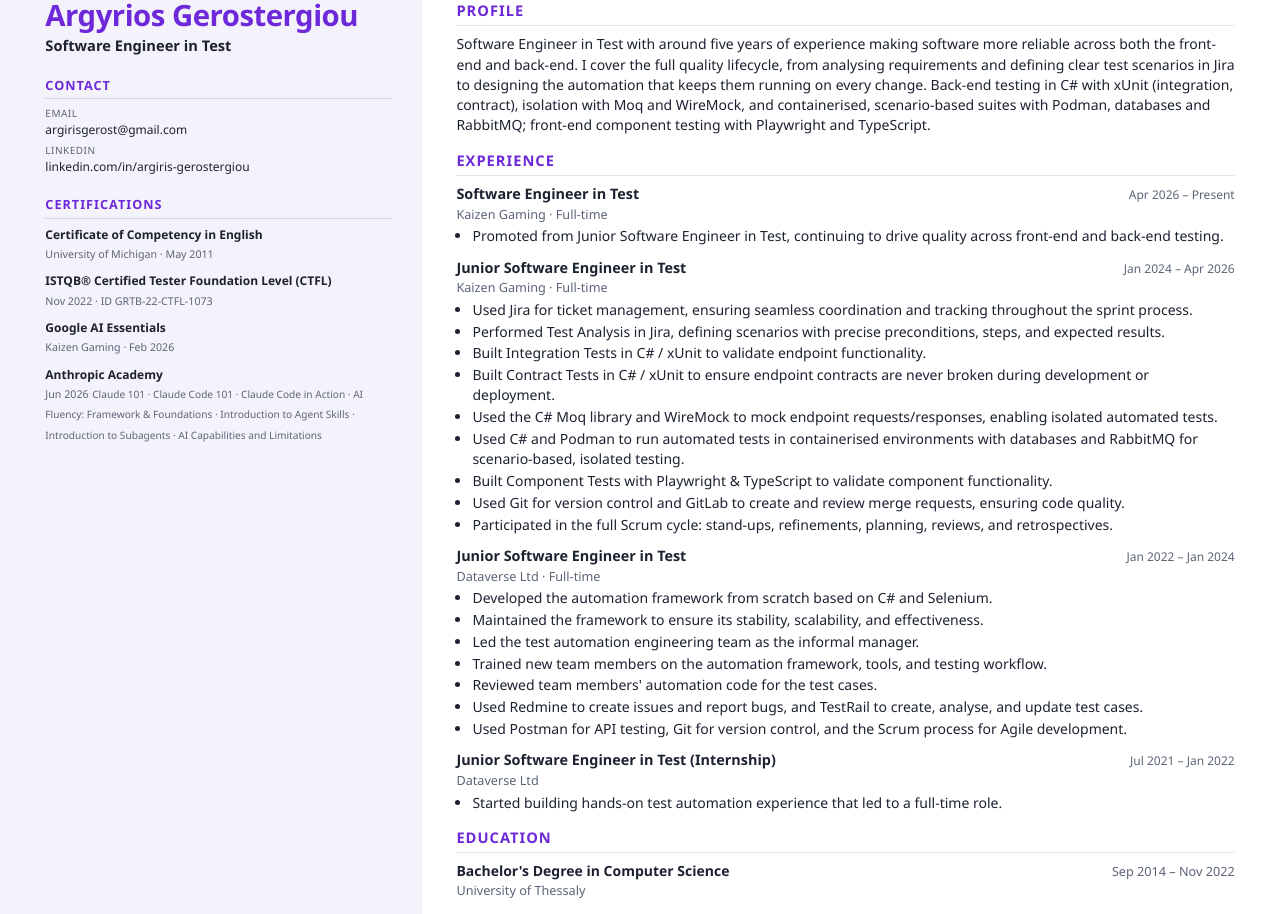
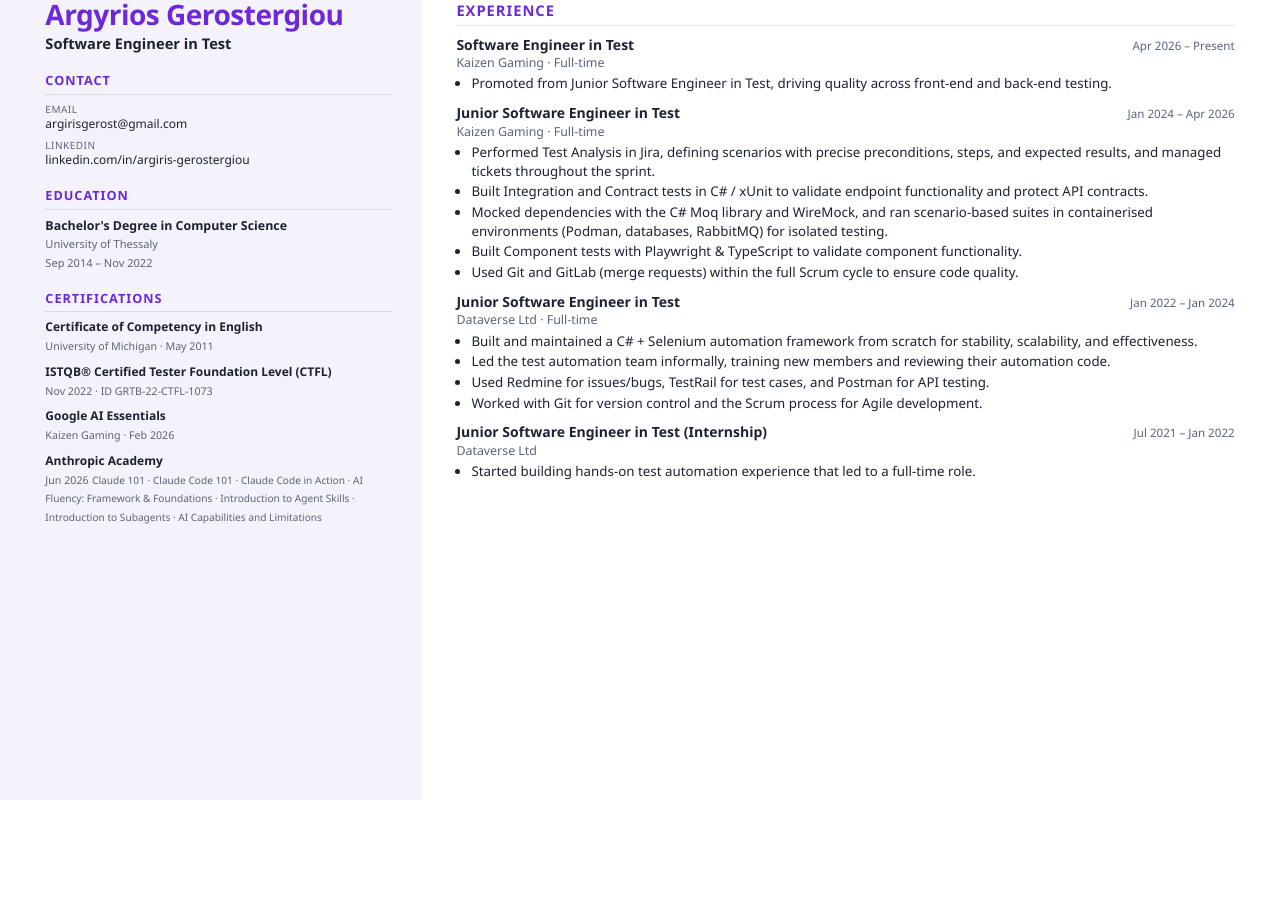
Before and after one commit to argirisgerost/Curriculum-Vitae, a plain HTML site: page assets/cv.html in a window 1280 px wide. After the commit the page ends 800 px from the top, so only its background shows below. Drawn offline with Linux system fonts and the light colour scheme.

Commit message:
CV: move Education to sidebar, drop Profile, condense Experience to one page

```diff
--- a/assets/cv.html
+++ b/assets/cv.html
@@ -3,28 +3,30 @@
 <head>
 <meta charset="UTF-8" />
 <style>
-  @page { size: A4; margin: 14mm 0; }
+  @page { size: A4; margin: 13mm 0; }
   * { box-sizing: border-box; margin: 0; padding: 0; }
-  :root { --accent: #6d28d9; --accent-2: #7c4ddb; --text: #1c2230; --muted: #5b6577; --line: #e2e5ec; --side: #f4f2fb; --sideW: 33%; }
+  :root { --accent: #6d28d9; --text: #1c2230; --muted: #5b6577; --line: #e2e5ec; --side: #f4f2fb; --sideW: 33%; }
   html { -webkit-print-color-adjust: exact; print-color-adjust: exact; }
   body {
     font-family: 'Segoe UI', Arial, Helvetica, sans-serif; color: var(--text);
-    font-size: 10.5pt; line-height: 1.45; position: relative;
-    /* continuous left sidebar stripe on every page */
+    font-size: 10pt; line-height: 1.4; position: relative;
     background: linear-gradient(to right, var(--side) 0 var(--sideW), #fff var(--sideW) 100%);
   }
 
-  /* ---------- LEFT SIDEBAR (page 1 only) ---------- */
+  /* ---------- LEFT SIDEBAR ---------- */
   .sidebar { position: absolute; top: 0; left: 0; width: var(--sideW); padding: 0 8mm 0 12mm; }
-  .sidebar .name { font-size: 22pt; font-weight: 800; letter-spacing: -.5px; line-height: 1.05; color: var(--accent); }
+  .sidebar .name { font-size: 21pt; font-weight: 800; letter-spacing: -.5px; line-height: 1.05; color: var(--accent); }
   .sidebar .role { font-weight: 700; font-size: 11pt; margin-top: 4px; color: var(--text); }
 
-  .side-block { margin-top: 20px; }
+  .side-block { margin-top: 18px; }
   .side-block h3 { font-size: 9.5pt; text-transform: uppercase; letter-spacing: 1px; color: var(--accent); margin-bottom: 7px; padding-bottom: 4px; border-bottom: 1px solid #d9d3ee; }
 
-  .contact-item { font-size: 9pt; color: var(--text); margin-bottom: 5px; word-break: break-word; }
+  .contact-item { font-size: 9pt; color: var(--text); margin-bottom: 6px; word-break: break-word; }
   .contact-item .k { display: block; color: var(--muted); font-size: 7.5pt; text-transform: uppercase; letter-spacing: .5px; }
   .contact-item a { color: var(--text); text-decoration: none; }
+
+  .edu-side .deg { font-weight: 700; font-size: 9.3pt; display: block; }
+  .edu-side .meta { color: var(--muted); font-size: 8.3pt; }
 
   .cert { margin-bottom: 9px; }
   .cert .c-name { font-weight: 700; font-size: 9pt; display: block; }
@@ -33,20 +35,15 @@
 
   /* ---------- MAIN COLUMN ---------- */
   .main { margin-left: var(--sideW); padding: 0 12mm 0 9mm; }
-  .main section { margin-bottom: 14px; }
-  .main h2 { font-size: 11pt; text-transform: uppercase; letter-spacing: 1px; color: var(--accent); border-bottom: 1px solid var(--line); padding-bottom: 4px; margin-bottom: 8px; }
+  .main h2 { font-size: 11pt; text-transform: uppercase; letter-spacing: 1px; color: var(--accent); border-bottom: 1px solid var(--line); padding-bottom: 4px; margin-bottom: 9px; }
 
-  .job { margin-bottom: 11px; page-break-inside: avoid; }
+  .job { margin-bottom: 10px; page-break-inside: avoid; }
   .job .top { display: flex; justify-content: space-between; align-items: baseline; }
-  .job .title { font-weight: 700; font-size: 10.8pt; }
-  .job .date { color: var(--muted); font-size: 9pt; white-space: nowrap; padding-left: 8px; }
-  .job .org { color: var(--muted); font-size: 9.5pt; margin-bottom: 3px; }
-  .job ul { margin: 2px 0 0 16px; }
-  .job li { margin-bottom: 1.5px; }
-
-  .edu .top { display: flex; justify-content: space-between; align-items: baseline; }
-  .edu .title { font-weight: 700; }
-  .edu .meta { color: var(--muted); font-size: 9.5pt; }
+  .job .title { font-weight: 700; font-size: 10.5pt; }
+  .job .date { color: var(--muted); font-size: 8.7pt; white-space: nowrap; padding-left: 8px; }
+  .job .org { color: var(--muted); font-size: 9.3pt; margin-bottom: 3px; }
+  .job ul { margin: 2px 0 0 15px; }
+  .job li { margin-bottom: 2px; }
 </style>
 </head>
 <body>
@@ -66,6 +63,13 @@
         <span class="k">LinkedIn</span>
         <a href="https://www.linkedin.com/in/argiris-gerostergiou/">linkedin.com/in/argiris-gerostergiou</a>
       </div>
+    </div>
+
+    <div class="side-block edu-side">
+      <h3>Education</h3>
+      <span class="deg">Bachelor's Degree in Computer Science</span>
+      <span class="meta">University of Thessaly</span><br/>
+      <span class="meta">Sep 2014 – Nov 2022</span>
     </div>
 
     <div class="side-block">
@@ -93,25 +97,13 @@
   <!-- ===================== MAIN ===================== -->
   <div class="main">
     <section>
-      <h2>Profile</h2>
-      <p>
-        Software Engineer in Test with around five years of experience making software more reliable
-        across both the front-end and back-end. I cover the full quality lifecycle, from analysing
-        requirements and defining clear test scenarios in Jira to designing the automation that keeps
-        them running on every change. Back-end testing in C# with xUnit (integration, contract),
-        isolation with Moq and WireMock, and containerised, scenario-based suites with Podman,
-        databases and RabbitMQ; front-end component testing with Playwright and TypeScript.
-      </p>
-    </section>
-
-    <section>
       <h2>Experience</h2>
 
       <div class="job">
         <div class="top"><span class="title">Software Engineer in Test</span><span class="date">Apr 2026 – Present</span></div>
         <div class="org">Kaizen Gaming · Full-time</div>
         <ul>
-          <li>Promoted from Junior Software Engineer in Test, continuing to drive quality across front-end and back-end testing.</li>
+          <li>Promoted from Junior Software Engineer in Test, driving quality across front-end and back-end testing.</li>
         </ul>
       </div>
 
@@ -119,15 +111,11 @@
         <div class="top"><span class="title">Junior Software Engineer in Test</span><span class="date">Jan 2024 – Apr 2026</span></div>
         <div class="org">Kaizen Gaming · Full-time</div>
         <ul>
-          <li>Used Jira for ticket management, ensuring seamless coordination and tracking throughout the sprint process.</li>
-          <li>Performed Test Analysis in Jira, defining scenarios with precise preconditions, steps, and expected results.</li>
-          <li>Built Integration Tests in C# / xUnit to validate endpoint functionality.</li>
-          <li>Built Contract Tests in C# / xUnit to ensure endpoint contracts are never broken during development or deployment.</li>
-          <li>Used the C# Moq library and WireMock to mock endpoint requests/responses, enabling isolated automated tests.</li>
-          <li>Used C# and Podman to run automated tests in containerised environments with databases and RabbitMQ for scenario-based, isolated testing.</li>
-          <li>Built Component Tests with Playwright &amp; TypeScript to validate component functionality.</li>
-          <li>Used Git for version control and GitLab to create and review merge requests, ensuring code quality.</li>
-          <li>Participated in the full Scrum cycle: stand-ups, refinements, planning, reviews, and retrospectives.</li>
+          <li>Performed Test Analysis in Jira, defining scenarios with precise preconditions, steps, and expected results, and managed tickets throughout the sprint.</li>
+          <li>Built Integration and Contract tests in C# / xUnit to validate endpoint functionality and protect API contracts.</li>
+          <li>Mocked dependencies with the C# Moq library and WireMock, and ran scenario-based suites in containerised environments (Podman, databases, RabbitMQ) for isolated testing.</li>
+          <li>Built Component tests with Playwright &amp; TypeScript to validate component functionality.</li>
+          <li>Used Git and GitLab (merge requests) within the full Scrum cycle to ensure code quality.</li>
         </ul>
       </div>
 
@@ -135,13 +123,10 @@
         <div class="top"><span class="title">Junior Software Engineer in Test</span><span class="date">Jan 2022 – Jan 2024</span></div>
         <div class="org">Dataverse Ltd · Full-time</div>
         <ul>
-          <li>Developed the automation framework from scratch based on C# and Selenium.</li>
-          <li>Maintained the framework to ensure its stability, scalability, and effectiveness.</li>
-          <li>Led the test automation engineering team as the informal manager.</li>
-          <li>Trained new team members on the automation framework, tools, and testing workflow.</li>
-          <li>Reviewed team members' automation code for the test cases.</li>
-          <li>Used Redmine to create issues and report bugs, and TestRail to create, analyse, and update test cases.</li>
-          <li>Used Postman for API testing, Git for version control, and the Scrum process for Agile development.</li>
+          <li>Built and maintained a C# + Selenium automation framework from scratch for stability, scalability, and effectiveness.</li>
+          <li>Led the test automation team informally, training new members and reviewing their automation code.</li>
+          <li>Used Redmine for issues/bugs, TestRail for test cases, and Postman for API testing.</li>
+          <li>Worked with Git for version control and the Scrum process for Agile development.</li>
         </ul>
       </div>
 
@@ -153,15 +138,6 @@
         </ul>
       </div>
     </section>
-
-    <section class="edu">
-      <h2>Education</h2>
-      <div class="top">
-        <span class="title">Bachelor's Degree in Computer Science</span>
-        <span class="meta">Sep 2014 – Nov 2022</span>
-      </div>
-      <div class="meta">University of Thessaly</div>
-    </section>
   </div>
 
 </body>
```
Also changed, not shown: 1 other file.
